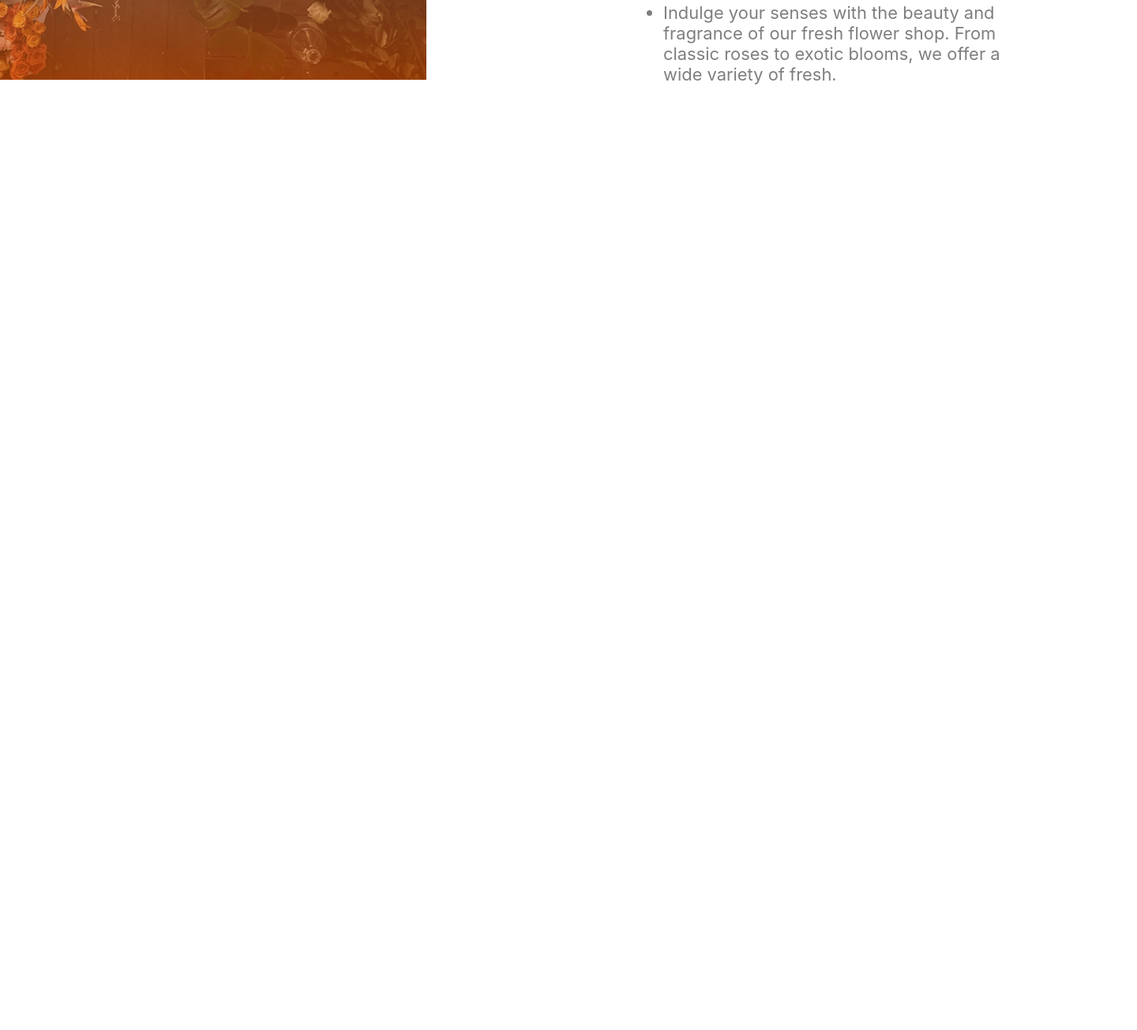
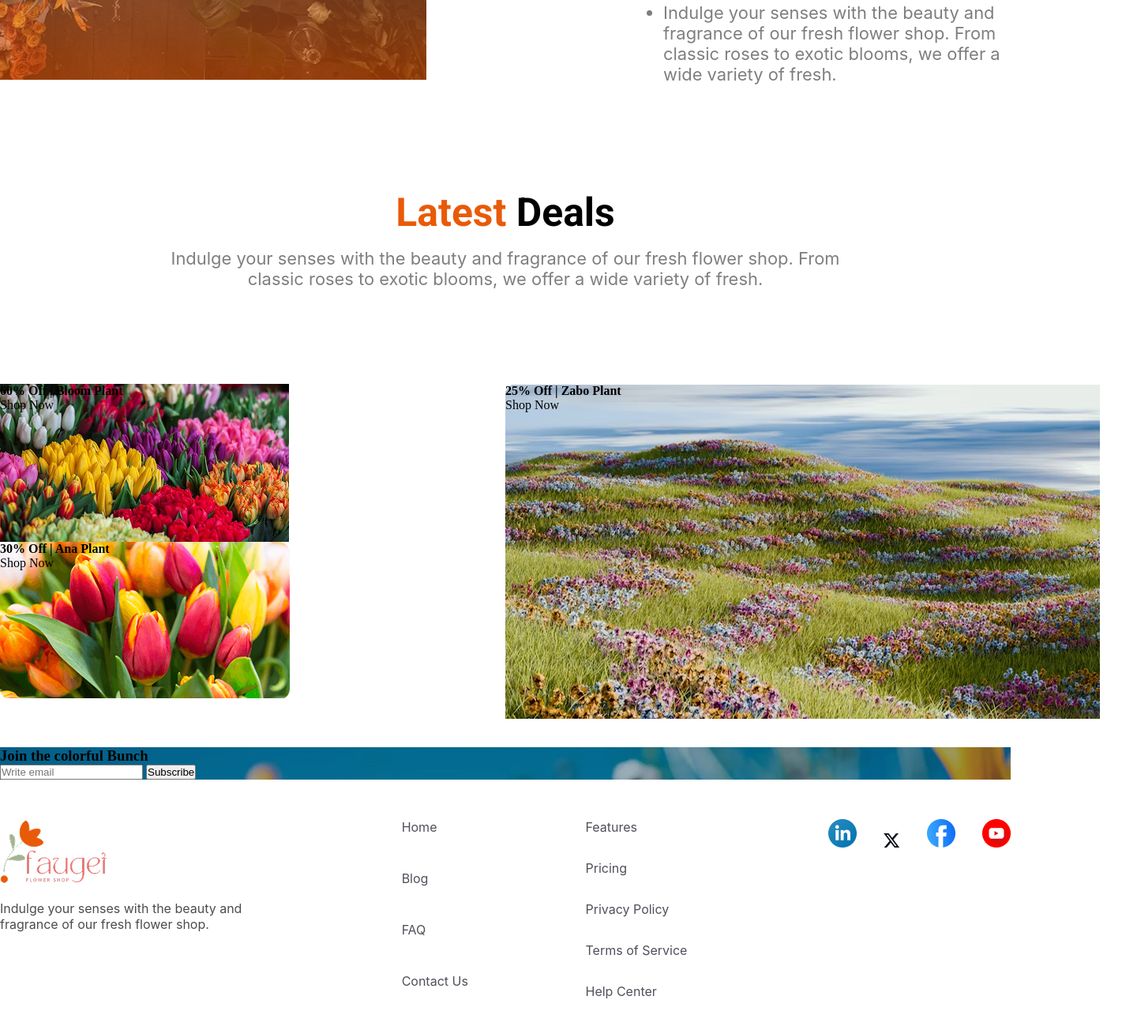
Before and after one commit to davidmamoun/my-assingment-2, a plain HTML site: page index.html in a window 1280 px wide. Shown: the part 2802-4106 px from the top of the page at 79% size, 1440 px wide, since content can reach past the window. Before the commit the page ends 2909 px from the top, so only its background shows below. Drawn offline with Linux system fonts and the light colour scheme.

Commit message:
added to footer

```diff
--- a/index.html
+++ b/index.html
@@ -117,6 +117,66 @@
           </ul>
         </div>
        </section>
+       <!-- Latest  Deals Secion -->
+
+        <section class="latest-deals-section">
+       <h3 class="latest-deals-title note-serif"><span id="dd-f">Latest</span>  Deals </h3>
+
+       <p class="latest-deals-description inter">Indulge your senses with the beauty and fragrance of our fresh flower shop. From classic roses to exotic blooms, we offer a wide variety of fresh.</p>
+       <div class="latest-deals-banner">
+        <div class="latest-deals-box">
+        <div class="box-2">
+          <h4>60% Off | Bloom Plant</h4>
+          <p>Shop Now</p>
+        </div>
+        <div class="box-3">
+          <h4>30% Off | Ana  Plant</h4>
+          <p>Shop Now</p>
+        </div>
+        </div>
+        <div class="box-4">
+          <h4>25% Off | Zabo Plant</h4>
+          <p>Shop Now</p>
+        </div>
+       </div>
+       </section>
+
+       <!-- contact section  -->
+        <section class="contact-section">
+          <h3 class="contact-title">Join the colorful Bunch</h3>
+        <input type="email" placeholder="Write email">
+        <button>Subscribe</button>
+        </section>
     </main>
+    <footer>
+      <!-- Footer Section -->
+       <section class="footer-section">
+        <div class="footer-logo">
+          <img src="assets/logo.png" alt="">
+          <p  class="footer-title inter">Indulge your senses with the beauty and fragrance of our fresh flower shop. </p>
+        </div>
+
+        <div class="footer-link inter">
+          <a href="">Home</a>
+          <a href="">Blog</a>
+          <a href="">FAQ</a>
+          <a href="">Contact Us</a>
+        </div>
+        <div class="footer-links inter">
+          <a href="">Features</a>
+          <a href="">Pricing</a>
+          <a href="">Privacy Policy</a>
+          <a href="">Terms of Service</a>
+          <a href="">Help Center</a>
+        </div>
+
+        <div class="footer-more-links">
+          <img id="links-more" src="assets/icon-linkedin.png" alt="">
+          <img id="links-more" src="assets/icon-twitter.png" alt="">
+          <img id="links-more" src="assets/icon-facebook.png" alt="">
+          <img id="links-more" src="assets/icon-youtube.png " alt="">
+        </div>
+       </section>
+    </footer>
   </body>
 </html>
--- a/styles/style.css
+++ b/styles/style.css
@@ -157,3 +157,104 @@
   margin-top: -110px;
   margin-left: -150px;
 }
+
+/* Latest  Deals Secion  */
+
+.latest-deals-title {
+  font-size: 3.12rem;
+  font-weight: bold;
+  text-align: center;
+  margin-top: 133px;
+}
+#dd-f {
+  color: #e95a08;
+}
+.latest-deals-description {
+  opacity: 50%;
+  font-size: 1.37rem;
+  text-align: center;
+  width: 888px;
+  margin: 0 auto;
+  margin-top: 16px;
+}
+
+.latest-deals-banner {
+  max-width: 1440px;
+  display: grid;
+  grid-template-columns: repeat(2, 1fr);
+  margin: 0 auto;
+  margin-top: 120px;
+  position: relative;
+  background-size: auto;
+}
+
+.box-2 {
+  background-image: url(../assets/deal-bloom.png);
+  background-repeat: no-repeat;
+  width: 567px;
+  height: 200px;
+}
+
+.box-3 {
+  background-image: url(../assets/deal-ana.png);
+  background-repeat: no-repeat;
+  width: 367px;
+  height: 200px;
+  border-radius: 14px;
+}
+
+.box-4 {
+  background-image: url(../assets/deal-zabo.png);
+  background-repeat: no-repeat;
+  width: 800px;
+  height: 460px;
+  border-radius: 14px;
+  margin-right: -1110px;
+}
+
+.contact-section {
+  background-image: url(../assets/news-letter-bg.png);
+  background-repeat: no-repeat;
+  width: 100%;
+}
+
+/* Footer Syles  */
+
+.footer-section {
+  max-width: 1440px;
+  display: flex;
+  justify-content: space-between;
+  margin: 0 auto;
+  margin-bottom: 50px;
+  margin-top: 50px;
+}
+
+.footer-title {
+  opacity: 70%;
+  width: 360px;
+  margin-top: 16px;
+}
+
+.footer-link {
+  display: grid;
+  gap: 32px;
+  grid-template-columns: repeat(1, 1fr);
+  opacity: 80%;
+}
+.footer-link a {
+  text-decoration: none;
+  color: #252432;
+}
+.footer-links {
+  display: grid;
+  gap: 32px;
+  grid-template-columns: repeat(1, 1fr);
+  opacity: 80%;
+}
+.footer-links a {
+  text-decoration: none;
+  color: #252432;
+}
+#links-more {
+  margin-left: 30px;
+}
```
